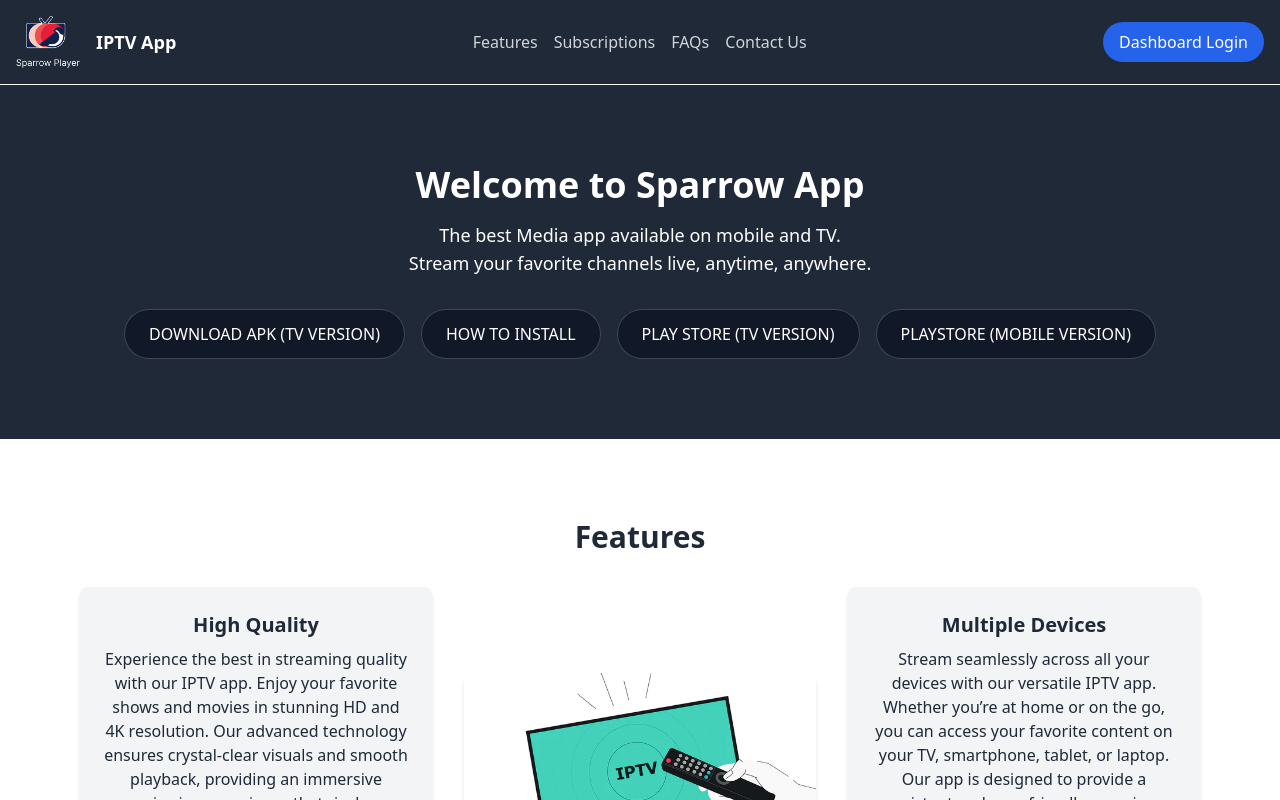
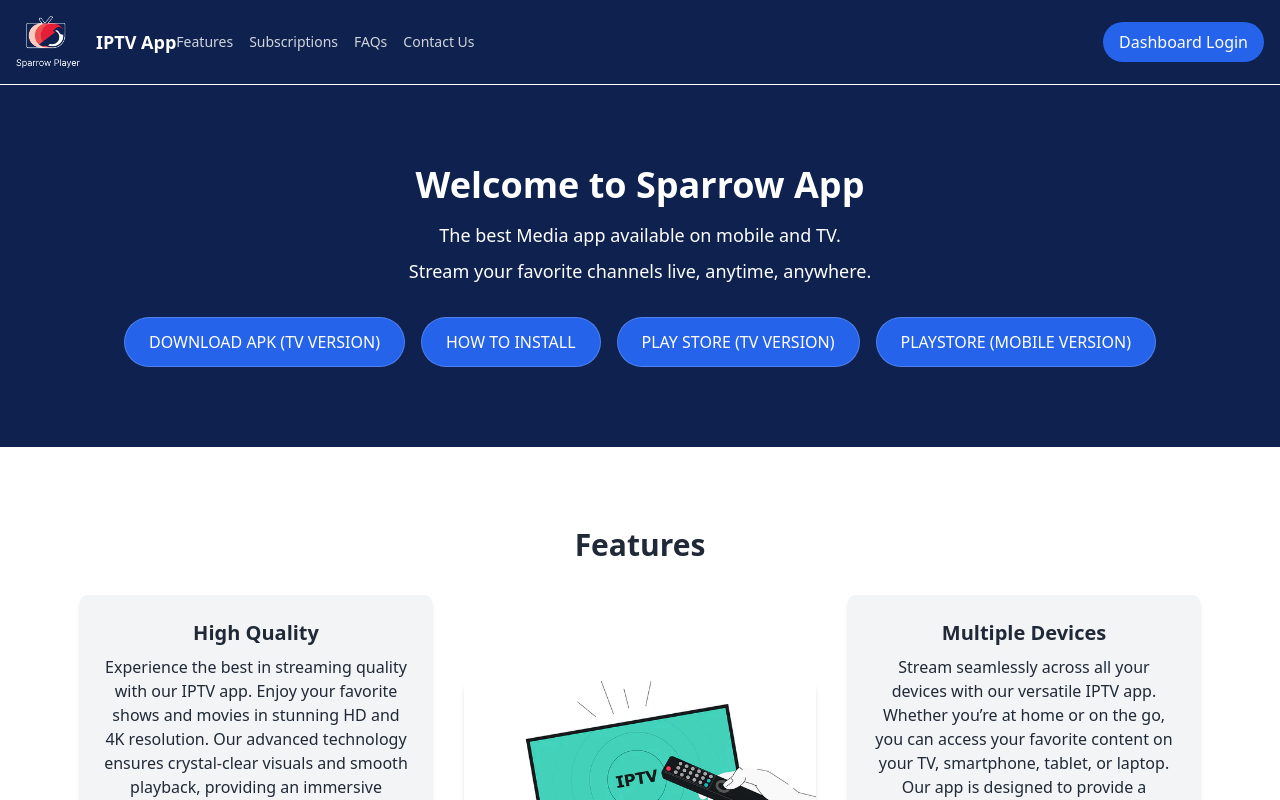
Before and after one commit to dawazakx/echo_med-a_player_web_user, a Next.js app: page / in a window 1280 px wide. Shown: the top 800 px of the page. Built offline with nearby package versions, Linux system fonts and the light colour scheme.

Commit message:
navbar and hero color change

```diff
--- a/components/Hero.tsx
+++ b/components/Hero.tsx
@@ -1,11 +1,11 @@
 const Hero = () => {
   return (
-      <section className="bg-gray-800 text-white p-20 text-center">
-        <h1 className="text-4xl font-bold mb-4">Welcome to Sparrow App</h1>
-        <p className="text-lg">The best Media app available on mobile and TV.</p>
-        <p className="text-lg">Stream your favorite channels live, anytime, anywhere.</p>
+    <section className="bg-[#0E214F] text-white p-10 sm:p-20 text-center">
+      <h1 className="text-3xl sm:text-4xl font-bold mb-4">Welcome to Sparrow App</h1>
+      <p className="text-base sm:text-lg mb-2">The best Media app available on mobile and TV.</p>
+      <p className="text-base sm:text-lg mb-6">Stream your favorite channels live, anytime, anywhere.</p>
 
-        <div className="flex justify-center mt-8 space-x-4">
+      <div className="flex flex-col sm:flex-row justify-center mt-8 space-y-4 sm:space-y-0 sm:space-x-4">
         <PressableOpacity>DOWNLOAD APK (TV VERSION)</PressableOpacity>
         <PressableOpacity>HOW TO INSTALL</PressableOpacity>
         <PressableOpacity>PLAY STORE (TV VERSION)</PressableOpacity>
@@ -18,7 +18,7 @@
 const PressableOpacity: React.FC = ({ children }) => {
   return (
     <div className="relative">
-        <button className="bg-gray-900 text-white hover:bg-gray-700 border border-white border-opacity-20 px-6 py-3 rounded-full focus:outline-none transition-colors duration-300">
+      <button className="bg-blue-600 text-white hover:bg-blue-200 border border-white border-opacity-20 px-6 py-3 rounded-full focus:outline-none focus:ring-2 focus:ring-blue-700 focus:ring-opacity-50 transition-colors duration-300">
         {children}
       </button>
     </div>
--- a/components/Navbar.tsx
+++ b/components/Navbar.tsx
@@ -4,24 +4,26 @@
 
 const Navbar = () => {
   return (
-    <nav className="bg-gray-800 p-4 border-b border-white">
-      <div className="container mx-auto flex justify-between items-center">
+    <nav className="bg-[#0E214F] p-4 border-b border-white">
+      <div className="container mx-auto flex flex-wrap justify-between items-center">
         <div className="flex items-center space-x-4">
           <Image src={logo} alt="Logo" width={64} height={64} />
           <div className="text-white text-lg font-bold">IPTV App</div>
         </div>
-        <div className="flex space-x-4">
-          <Link href="/features" className="text-gray-300 hover:text-white hover:underline">Features</Link>
-          <Link href="/subscriptions" className="text-gray-300 hover:text-white hover:underline">Subscriptions</Link>
-          <Link href="/faqs" className="text-gray-300 hover:text-white hover:underline">FAQs</Link>
-          <Link href="/contact" className="text-gray-300 hover:text-white hover:underline">Contact Us</Link>
+        <div className="w-full block flex-grow lg:flex lg:items-center lg:w-auto">
+          <div className="text-sm lg:flex-grow">
+            <Link href="/features" className="block mt-4 lg:inline-block lg:mt-0 text-gray-300 hover:text-white hover:underline mr-4">Features</Link>
+            <Link href="/subscriptions" className="block mt-4 lg:inline-block lg:mt-0 text-gray-300 hover:text-white hover:underline mr-4">Subscriptions</Link>
+            <Link href="/faqs" className="block mt-4 lg:inline-block lg:mt-0 text-gray-300 hover:text-white hover:underline mr-4">FAQs</Link>
+            <Link href="/contact" className="block mt-4 lg:inline-block lg:mt-0 text-gray-300 hover:text-white hover:underline">Contact Us</Link>
           </div>
           <div>
             <Link href="/dashboard">
-            <button className="bg-blue-600 text-white px-4 py-2 rounded-full hover:bg-blue-200 focus:outline-none focus:ring-2 focus:ring-blue-700 focus:ring-opacity-50 transition-colors duration-300">
+              <button className="mt-4 lg:mt-0 bg-blue-600 text-white px-4 py-2 rounded-full hover:bg-blue-200 focus:outline-none focus:ring-2 focus:ring-blue-700 focus:ring-opacity-50 transition-colors duration-300">
                 Dashboard Login
               </button>
             </Link>
+          </div>
         </div>
       </div>
     </nav>
```
Lines whose indentation alone changed are shown as unchanged.
